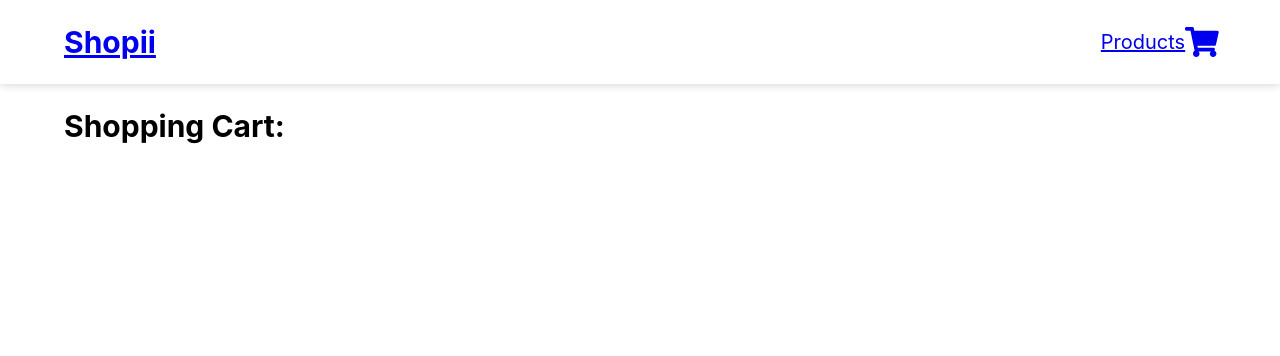
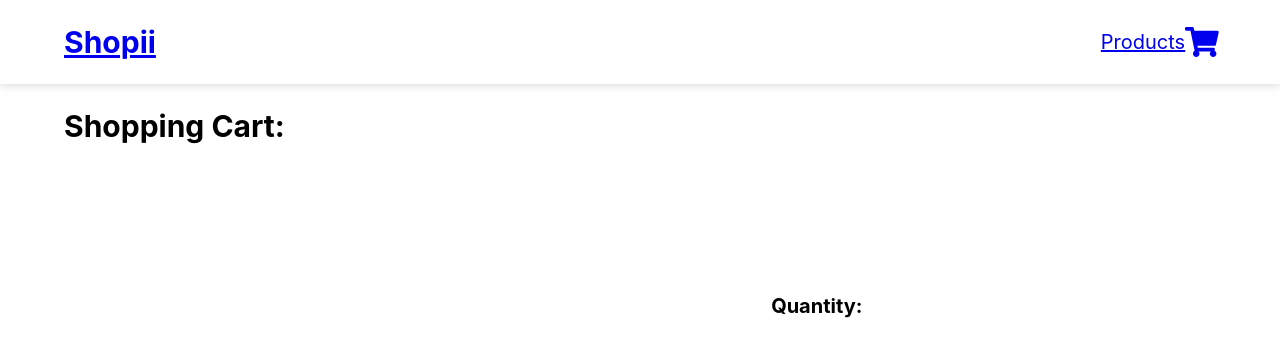
Before and after one commit to justinv416/JustinVien-ProjectThree, a React (Create React App) app: page /cart in a window 1280 px wide. Shown: the top 356 px of the page. Built offline with nearby package versions, Linux system fonts and the light colour scheme.

Commit message:
for laura b

```diff
--- a/src/App.css
+++ b/src/App.css
@@ -98,3 +98,18 @@ header p {
 .itemTitle {
   font-size: 2rem;
 }
+
+.cartItemContainer {
+  display: flex;
+  justify-content: space-evenly;
+}
+
+.cartItemImage {
+  max-width: 500px;
+  max-height: 200px;
+}
+
+.cartItemDescription {
+  display: flex;
+  flex-direction: column;
+}
--- a/src/App.js
+++ b/src/App.js
@@ -11,15 +11,17 @@ function App() {
 
   const [cartData, setCartData] = useState([])
 
-  //The test links works and is successfully called in the product component,
-  // now i need to set the item data as a object in product js and set the state here.
-  //Then pass that data to the shopping cart.
-  //need to push itemData to state
+  //Item data is successfully exported from product component, now i need to push the item obj into a new array and set it to state.
+  //  - Then, i need export that state array into cart component so that i can manipulate it there.
 
   const getItemData = (itemData) => {
+    const copy = cartData;
+    console.log(copy)
+    // copy.push(itemData)
+    // console.log(copy.length)
     setCartData(itemData)
-    console.log(cartData)
   }
+
 
   return (
     <div>
@@ -27,8 +29,8 @@ function App() {
       <Routes>
         <Route path="/" element={<Home />} />
         <Route path="/products" element={<Products />} />
-        <Route path="/product/:itemId" element={<Product importData={getItemData}/>} />
-        <Route path="/cart" element={<Cart />} />
+        <Route path="/product/:productid" element={<Product exportItemData={getItemData} />} />
+        <Route path="/cart" element={<Cart cartData={cartData}/>} />
       </Routes>
     </div>
   );
--- a/src/Cart.js
+++ b/src/Cart.js
@@ -1,8 +1,16 @@
 const ShoppingCart = (props) => {
+    const { cartData } = props;
     return (
         <div className="wrapper">
             <h2>Shopping Cart:</h2>
-            <h3>{props.title}</h3>
+            <div className="cartItemContainer">
+                <img className="cartItemImage" src={cartData.image} alt={cartData.title} />
+                <div className="cartItemDescription">
+                    <h3>{cartData.title}</h3>
+                    <h4>{cartData.price}</h4>
+                    <h4>Quantity:{cartData.quantity}</h4>
+                </div>
+            </div>
         </div>
     )
 }
--- a/src/Home.js
+++ b/src/Home.js
@@ -7,6 +7,7 @@ const Header = () => {
                 <h1>Shop till you drop</h1>
                 <p>Lorem ipsum dolor sit amet consectetur adipisicing elit. Deleniti quos eos totam voluptatibus a repudiandae qui distinctio, pariatur earum! Ipsa minus ipsam eveniet ut pariatur voluptatum excepturi consequatur maxime placeat!</p>
                 <Link to="/products">
+                    {/* Delete button and replace with text, as it is bad for accessibility */}
                     <button>Explore Collection</button>
                 </Link>
             </div>
--- a/src/Product.js
+++ b/src/Product.js
@@ -3,29 +3,31 @@ import axios from 'axios';
 import { useEffect, useState } from 'react';
 
 const Product = (props) => {
-    const { itemId } = useParams()
+    const { productid } = useParams()
     const [item, setItem] = useState([]);
 
-    const importData = () => {
+    //Function that stores item data as an object that when clicked will pass it back
+    // up to app.js and set it as state.
+    const exportItemData = () => {
         const individualItem = {
             title: item.title,
+            image: item.image,
             price: item.price,
             quantity: 1
         }
-        props.importData(individualItem)
+        props.exportItemData(individualItem)
     }
-
 
     useEffect(() => {
         axios({
-            url:`https://fakestoreapi.com/products/${itemId}`,
+            url:`https://fakestoreapi.com/products/${productid}`,
             method: 'GET',
             dataResponse: 'json'
         }).then((response) => {
             console.log(response);
             setItem(response.data)
         });
-    }, [itemId]);
+    }, [productid]);
 
     return (
         <div className='itemContainer'>
@@ -35,7 +37,7 @@ const Product = (props) => {
                     <h3 className='itemTitle'>{item.title}</h3>
                     <h4>${item.price}</h4>
                     <p>{item.description}</p>
-                    <button onClick={importData}>Add to cart</button>
+                    <button onClick={exportItemData}>Add to cart</button>
                 </div>
             </div>
         </div>
--- a/src/Products.js
+++ b/src/Products.js
@@ -27,7 +27,7 @@ const Products = () => {
                                 <img className="productImage" src={product.image} alt={product.title} />
                                 <h3>{product.title}</h3>
                                 <h4>${product.price}</h4>
-                                <Link to={`/product/${product.id}`} itemId={`${product.id}`}>
+                                <Link to={`/product/${product.id}`} productid={`${product.id}`}>
                                     <button>View Product</button>
                                 </Link>
                             </div>
```
